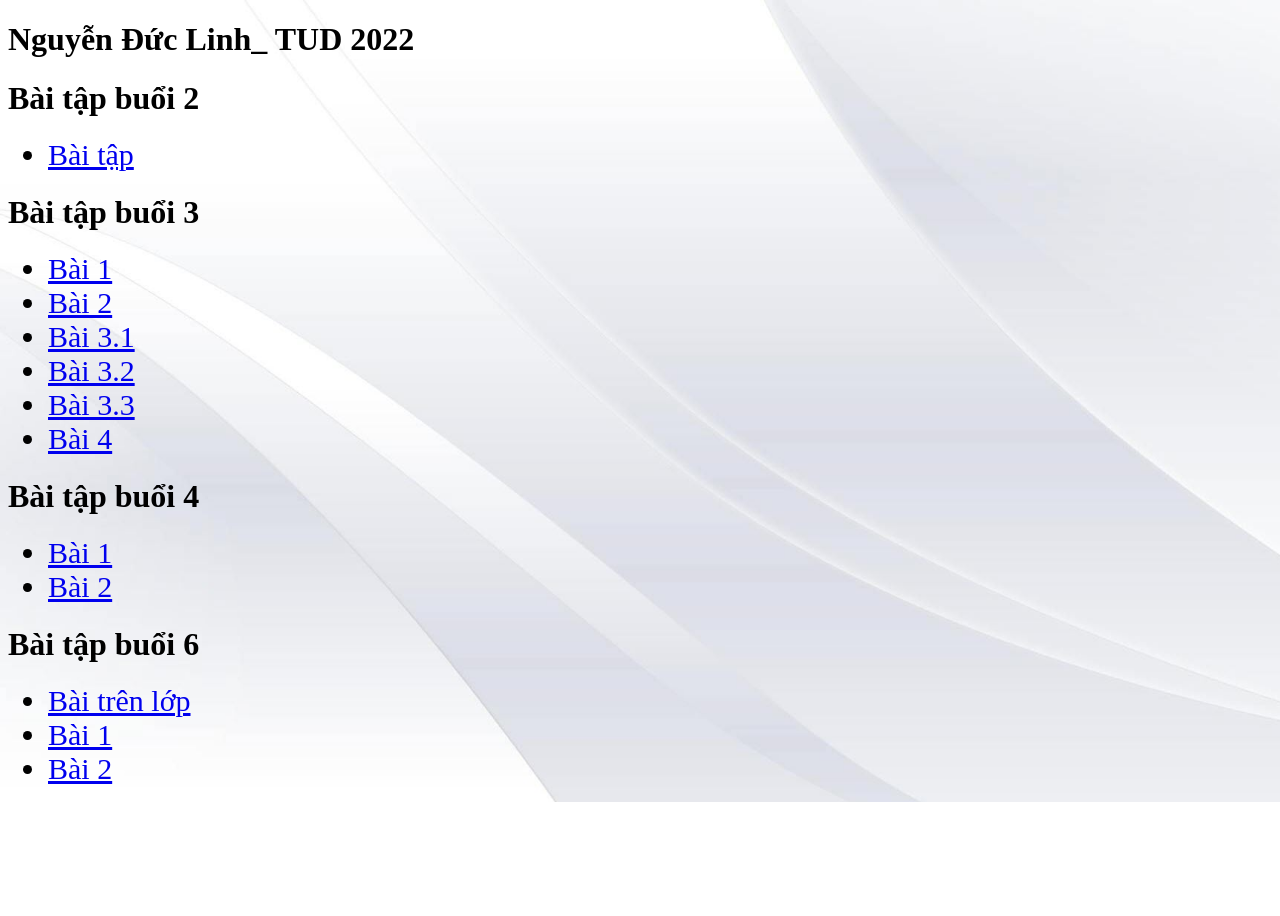
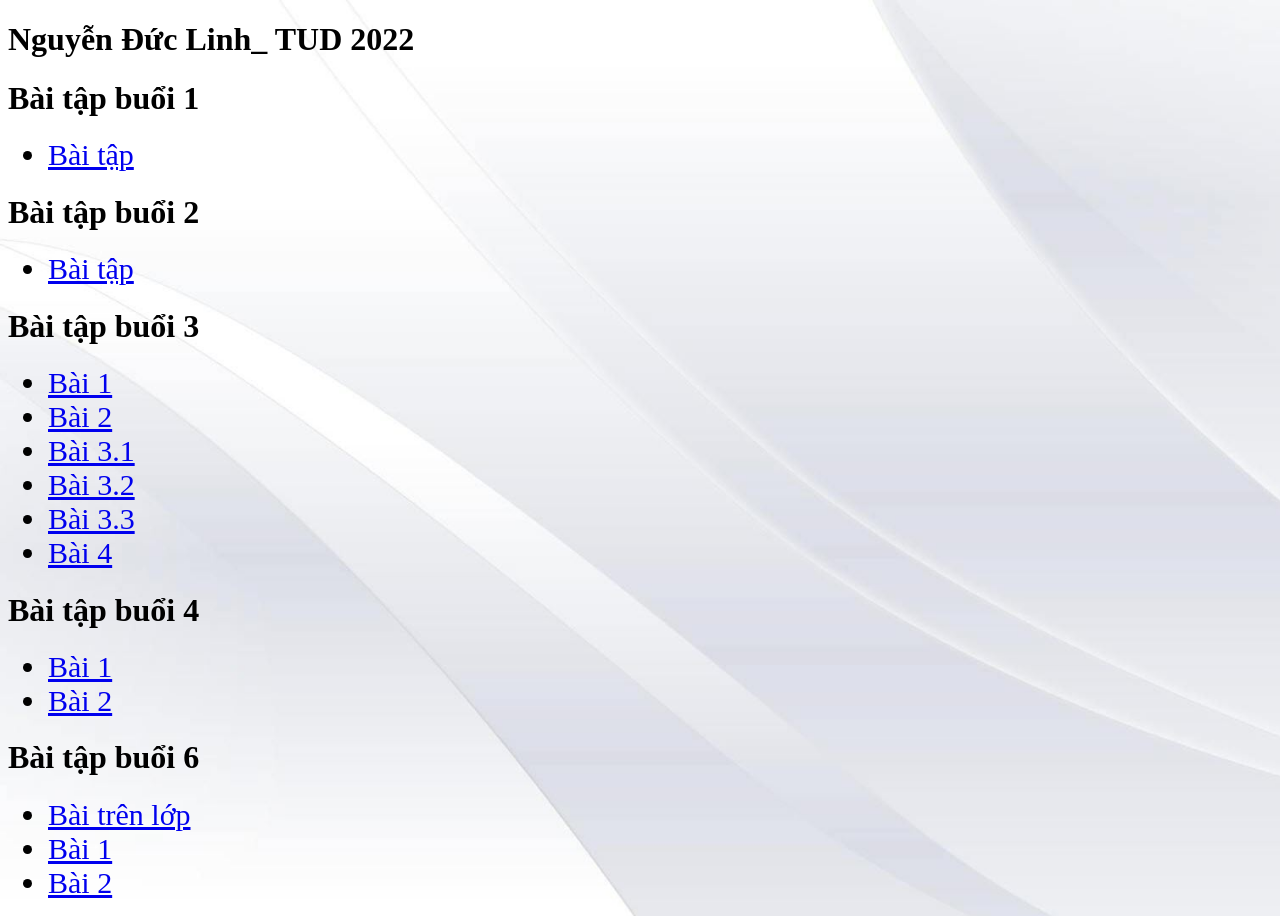
Before and after one commit to bacninh9/buoi3, a plain HTML site: page index.html in a window 1280 px wide. Before the commit the page ends 802 px from the top, so only its background shows below. Drawn offline with Linux system fonts and the light colour scheme.

Commit message:
Update index.html

```diff
--- a/index.html
+++ b/index.html
@@ -9,6 +9,13 @@
     <body>
         <div class="main">
             <h1><b>Nguyễn Đức Linh_ TUD 2022</b></h1>
+            <h1>Bài tập buổi 1</h1>
+            <ul class="baitap">
+                <li>
+                    <a href="https://bacninh9.github.io/buoi1/">Bài tập</a>
+                </li>
+            </ul>
+
             <h1>Bài tập buổi 2</h1>
             <ul class="baitap">
                 <li>
```
